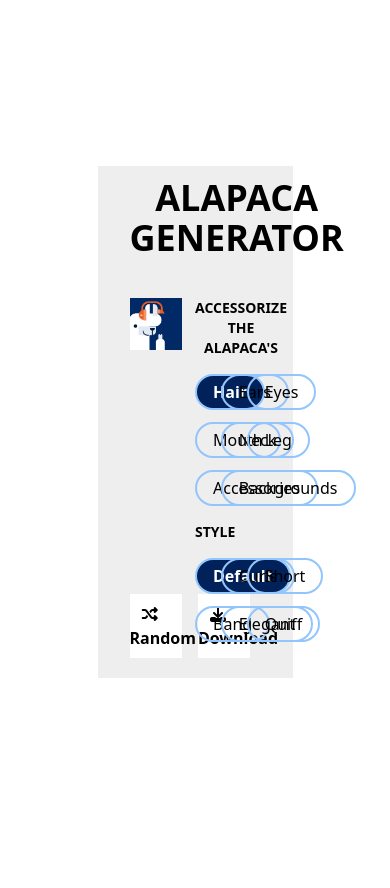
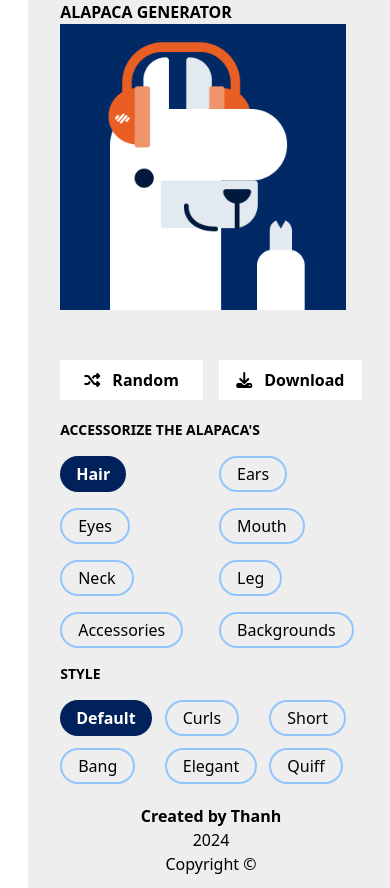
Before and after one commit to ccna123/profile_change, a React (Create React App) app: page / in a window 390 px wide. Before the commit the page ends 844 px from the top, so only its background shows below. Built offline with nearby package versions, Linux system fonts and the light colour scheme.

Commit message:
create dockerfile

```diff
--- a/src/App.jsx
+++ b/src/App.jsx
@@ -18,8 +18,6 @@ function App() {
   const [changeAccessory, setChangeAccessory] = useState(0);
   const [changeStyle, setChangeStyle] = useState(0);
   const [updateStyle, setUpdateStyle] = useState(accessories_style);
-  const [imageDataUrl, setImageDataUrl] = useState(null);
-  const alapacaImg = useRef(null);
 
   const handleChangeAccessory = (index) => {
     setChangeAccessory(index);
@@ -80,22 +78,17 @@ function App() {
   };
 
   return (
-    <div className="App flex justify-center items-center w-full h-screen">
-      <main className="bg-[#EEEEEE] px-8 py-3 w-[50%] h-[512px]">
-        <h1 className="uppercase font-bold text-4xl mb-10 flex justify-start">
+    <div className="App flex justify-center items-center w-full h-screen m-4">
+      <main className="bg-[#EEEEEE] px-8 py-3 lg:w-[50%]">
+        <h1 className="uppercase font-bold md:text-4xl md:my-10 flex justify-start">
           alapaca generator
         </h1>
-        <div className="grid grid-cols-2">
+        <div className="grid md:grid-cols-2">
           <div>
-            <section className="w-[80%] h-[280px] relative overflow-hidden">
-              <DisplayAlapaca
-                accessories={accessories}
-                changeAccessory={changeAccessory}
-                updateStyle={updateStyle}
-                alapacaImg={alapacaImg}
-              />
+            <section className="h-[320px] mr-4 lg:w-[80%] lg:h-[280px] relative overflow-hidden">
+              <DisplayAlapaca updateStyle={updateStyle} />
             </section>
-            <div className=" w-[80%] flex gap-4">
+            <div className=" md:w-[80%] flex gap-4">
               <div className="bg-white mt-4 w-full py-2">
                 <i className="fa-solid fa-shuffle mr-3" />
                 <button onClick={handleRandomStyle} className=" font-bold">
@@ -111,18 +104,18 @@ function App() {
             </div>
           </div>
 
-          <section>
+          <section className="my-5">
             <div>
               <p className="uppercase flex justify-start mb-4 text-sm font-bold">
                 accessorize the alapaca's
               </p>
-              <div className="grid grid-cols-3 gap-3">
+              <div className="grid grid-cols-2 md:grid-cols-3 gap-4">
                 {accessories.map((part, index) => (
                   <button
                     type="button"
                     className={` ${
                       part.name === accessories_style[changeAccessory].key
-                        ? "bg-[#00215A] text-white font-bold"
+                        ? "bg-[#00215A] text-white font-bold border-none"
                         : ""
                     } border-2 border-blue-300 rounded-3xl w-fit px-4 py-1 hover:bg-[#00215A] hover:text-white hover:font-bold`}
                     key={index}
@@ -143,7 +136,7 @@ function App() {
                     type="button"
                     className={`${
                       index === changeStyle
-                        ? "bg-[#00215A] text-white font-bold"
+                        ? "bg-[#00215A] text-white font-bold border-none"
                         : ""
                     }  border-2 border-blue-300 rounded-3xl w-fit px-4 py-1 hover:bg-[#00215A] hover:text-white hover:font-bold`}
                     key={index}
@@ -156,6 +149,9 @@ function App() {
             </div>
           </section>
         </div>
+        <p className="font-bold">Created by Thanh</p>
+        <p>{new Date().getFullYear()}</p>
+        <p>Copyright &copy;</p>
       </main>
     </div>
   );
--- a/src/components/DisplayAlapaca.jsx
+++ b/src/components/DisplayAlapaca.jsx
@@ -1,8 +1,8 @@
 import React from "react";
 
-export const DisplayAlapaca = ({ updateStyle, alapacaImg }) => {
+export const DisplayAlapaca = ({ updateStyle }) => {
   return (
-    <div id="profile" ref={alapacaImg}>
+    <div id="profile">
       {/* hair */}
       <img src={updateStyle[0].style} className="absolute -left-3 z-10" />
       {/* end hair */}
```
Also changed, not shown: 1 other file (tests, documents, lock files or other folders).
